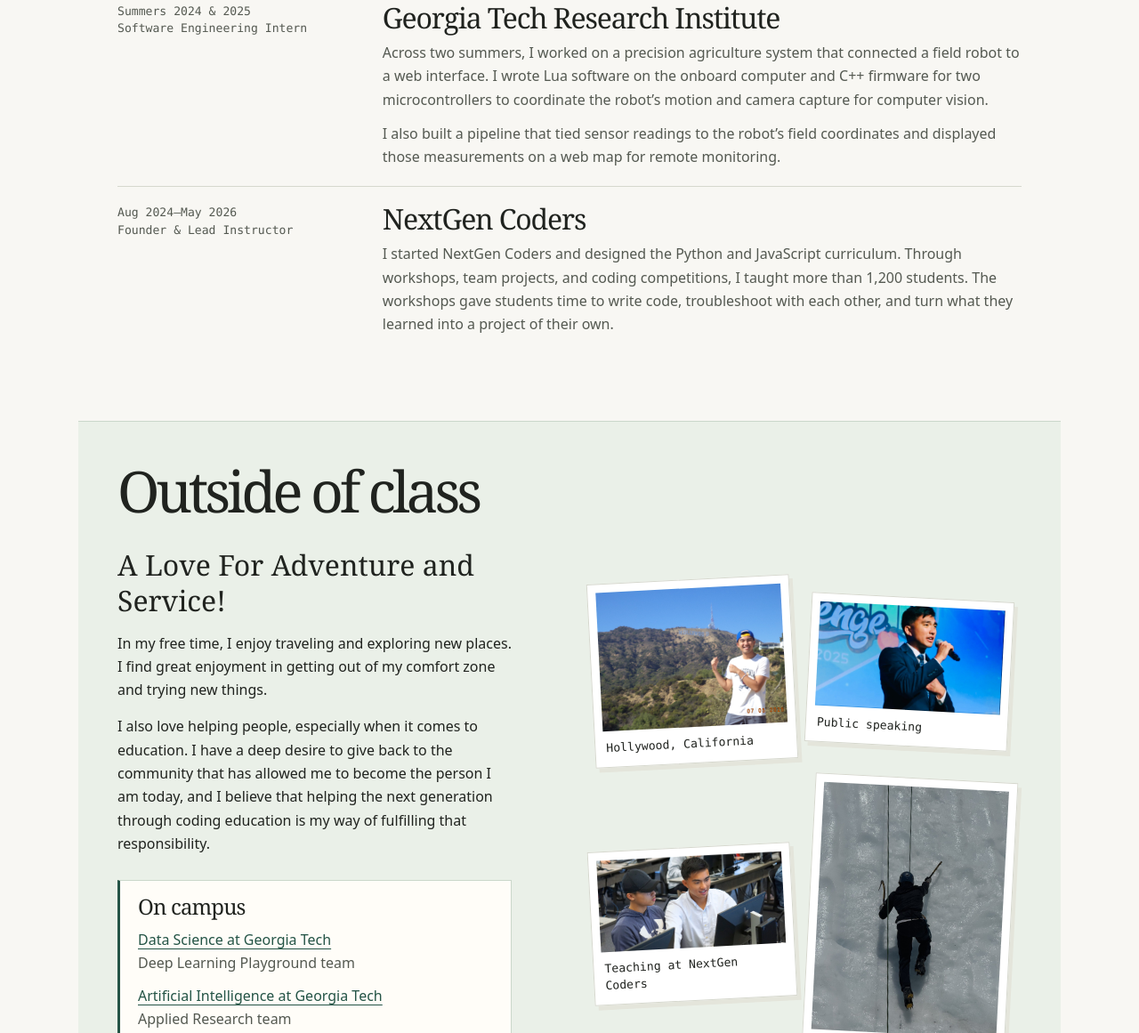
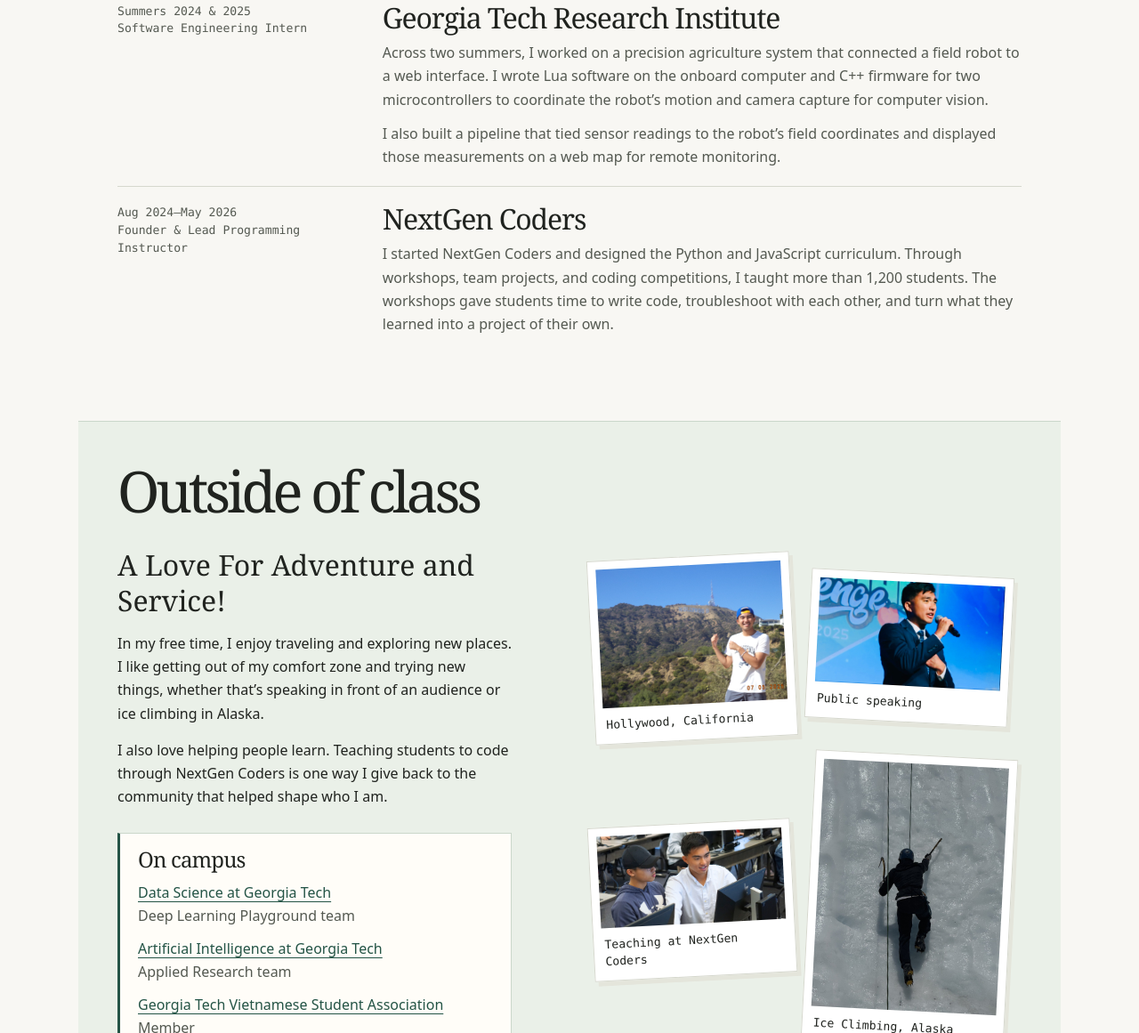
Before and after one commit to michaeldo07/michaeldo07.github.io, a plain HTML site: page index.html in a window 1280 px wide. Shown: the part 3092-4253 px from the top of the page at 89% size. Drawn offline with Linux system fonts and the light colour scheme.

Commit message:
Update NextGen Coders title and outside-of-class bio

```diff
--- a/index.html
+++ b/index.html
@@ -243,7 +243,7 @@ h3 { font-size: clamp(1.5rem, 2.5vw, 2.08rem); letter-spacing: -.036em; }
           </div>
         </article>
         <article class="entry">
-          <p class="meta">Aug 2024–May 2026<br>Founder &amp; Lead Instructor</p>
+          <p class="meta">Aug 2024–May 2026<br>Founder &amp; Lead Programming Instructor</p>
           <div>
             <h3>NextGen Coders</h3>
             <p>I started NextGen Coders and designed the Python and JavaScript curriculum. Through workshops, team projects, and coding competitions, I taught more than 1,200 students. The workshops gave students time to write code, troubleshoot with each other, and turn what they learned into a project of their own.</p>
@@ -257,8 +257,8 @@ h3 { font-size: clamp(1.5rem, 2.5vw, 2.08rem); letter-spacing: -.036em; }
       <div class="about-layout">
         <div class="about-copy">
           <p class="about-lead">A Love For Adventure and Service!</p>
-          <p>In my free time, I enjoy traveling and exploring new places. I find great enjoyment in getting out of my comfort zone and trying new things.</p>
-          <p>I also love helping people, especially when it comes to education. I have a deep desire to give back to the community that has allowed me to become the person I am today, and I believe that helping the next generation through coding education is my way of fulfilling that responsibility.</p>
+          <p>In my free time, I enjoy traveling and exploring new places. I like getting out of my comfort zone and trying new things, whether that’s speaking in front of an audience or ice climbing in Alaska.</p>
+          <p>I also love helping people learn. Teaching students to code through NextGen Coders is one way I give back to the community that helped shape who I am.</p>
           <div class="about-campus">
             <h3>On campus</h3>
             <ul>
```
